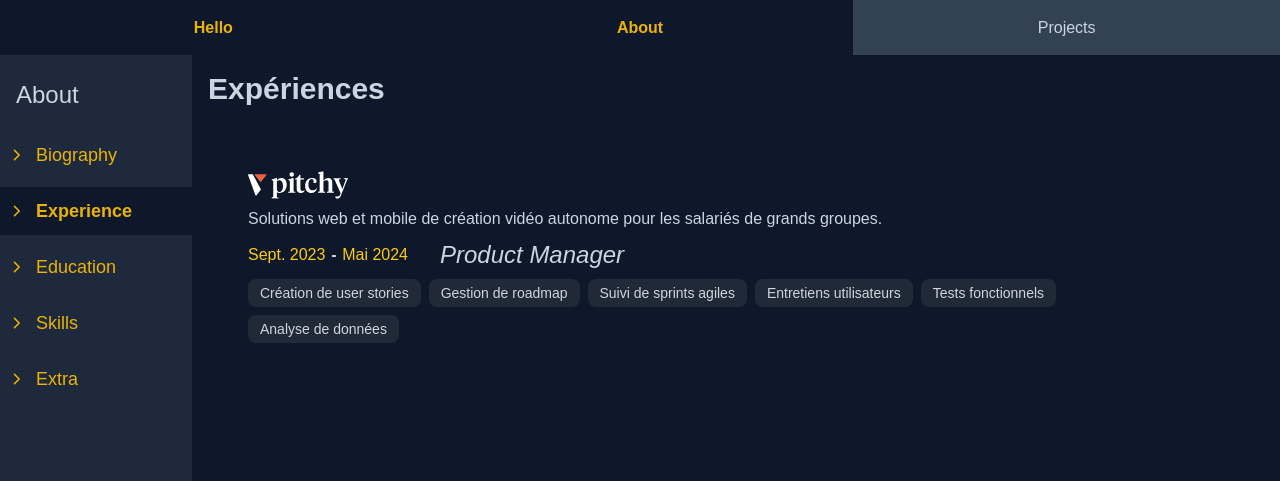
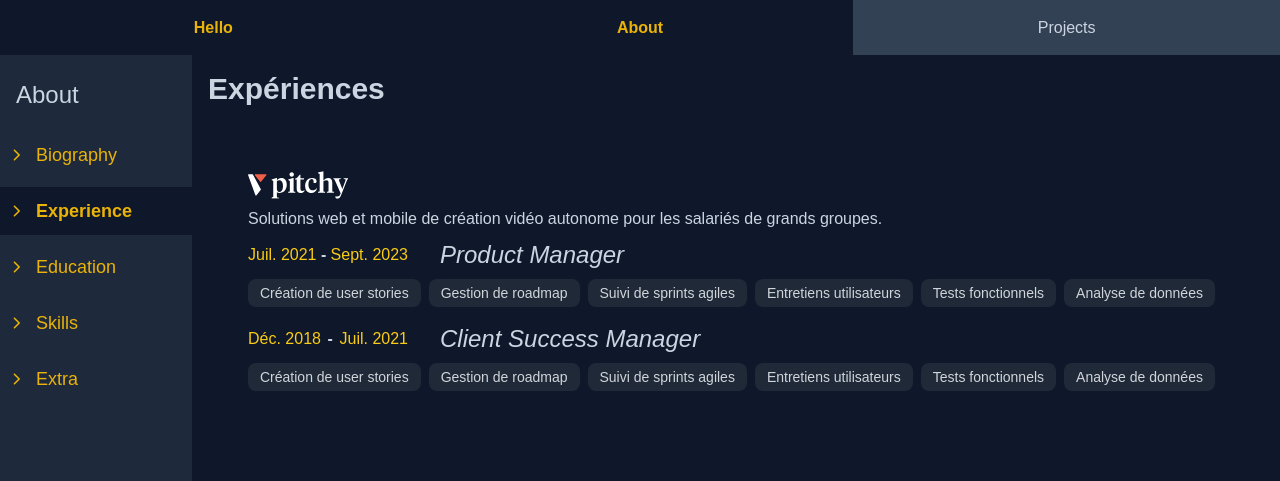
Before and after one commit to benKapl/portfolio-front, a Next.js app: page /about/experience in a window 1280 px wide. Shown: the top 481 px of the page. Built offline with nearby package versions, Linux system fonts and the light colour scheme; no server answers.

Commit message:
added props to Job component

```diff
--- a/src/app/(content)/about/experience/page.js
+++ b/src/app/(content)/about/experience/page.js
@@ -14,8 +14,7 @@ export default function Experience() {
             <h1 className={clsx(titleStyle, "text-3xl mb-6")}>Expériences</h1>
             <div className={allExpContainer}>
             {/* Component ? */}
-                <Company/>
-
+                <Company id="pitchy"/>
             </div>
         </section>
         )
--- a/src/app/components/company.js
+++ b/src/app/components/company.js
@@ -2,28 +2,26 @@
 import Image from "next/image";
 import Link from "next/link";
 import clsx from "clsx"
-import moment from "moment";
-import "moment/locale/fr"
-import { useState, useEffect } from "react";
+import { Job } from "@/app/components/job"
+import { jobs } from "../utils/experiencesContent";
 
 const backendUrl = process.env.NEXT_PUBLIC_BACKEND_URL
 
-export const Company = () => {
+export const Company = ({ id }) => {
 
-    moment.locale("fr")
+    const companyJobs = jobs.filter(data => (data.companyId == id)).map((data, index) => {
+       return (<Job
+                key={index}
+                category={data.category}
+                title={data.title}
+                start={data.startDate}
+                end={data.endDate}
+                />)
+    })
+
     const titleStyle = "text-slate-300 font-bold"
     const companyContainer = "flex flex-col w-full rounded-2xl p-6 bg-inherit bg-opacity-100 transition-all transform hover:scale-105 hover:shadow-xl hover:bg-slate-800 hover:bg-opacity-80";
     const companyDefContainer = "flex flex-col flex-start"
-    const jobContainer = "flex justify-start items-center w-full mb-2"
-    const dateContainer="flex justify-between items-center w-40"
-    const dateStyle = "text-yellow-400 "
-    const skillsContainer = "flex justify-start items-center max-w-[900px] gap-2 flex-wrap"
-    const skillStyle = "px-3 py-1 rounded-lg bg-gray-800 text-gray-300 text-xs sm:text-sm hover:bg-gray-700 transition";
-
-    const startDate = moment([2023, 8, 11]).format("MMM YYYY")
-    const fStartDate = startDate.charAt(0).toUpperCase() + startDate.slice(1);
-    const endDate = moment([2024, 4, 21]).format("MMM YYYY")
-    const fEndDate = endDate.charAt(0).toUpperCase() + endDate.slice(1);
 
     return (
         <div className={companyContainer}>
@@ -36,24 +34,7 @@ export const Company = () => {
                 </div>
                 <p className="text-slate-300 my-2">Solutions web et mobile de création vidéo autonome pour les salariés de grands groupes.</p>
             </div>
-                <div className={jobContainer}>
-                    <div className={dateContainer}>
-                        <p className={dateStyle}>{fStartDate}</p>
-                        <p className={titleStyle}> - </p>
-                        <p className={dateStyle}>{fEndDate}</p>
+            {companyJobs}
         </div>
-                    <h3 className={clsx("text-slate-300 text-2xl italic ml-8")}>Product Manager</h3>
-                </div>
-                <div className={skillsContainer}>
-                    <span className={skillStyle}>Création de user stories</span>
-                    <span className={skillStyle}>Gestion de roadmap </span>
-                    <span className={skillStyle}>Suivi de sprints agiles </span>
-                    <span className={skillStyle}>Entretiens utilisateurs </span>
-                    <span className={skillStyle}>Tests fonctionnels </span>
-                    <span className={skillStyle}>Analyse de données </span>
-
-                </div>
-            </div>
-
     )
 }
--- /dev/null
+++ b/src/app/components/job.js
@@ -0,0 +1,50 @@
+"use client";
+import clsx from "clsx"
+import moment from "moment";
+import "moment/locale/fr"
+
+const backendUrl = process.env.NEXT_PUBLIC_BACKEND_URL
+
+export const Job = ({
+    category,
+    title,
+    start,
+    end
+}) => {
+
+    moment.locale("fr")
+
+    console.log("start", start)
+    const container = "mb-4"
+    const titleStyle = "text-slate-300 font-bold"
+    const jobContainer = "flex justify-start items-center w-full mb-2"
+    const dateContainer="flex justify-between items-center w-40"
+    const dateStyle = "text-yellow-400 "
+    const skillsContainer = "flex justify-start items-center gap-2 flex-wrap"
+    const skillStyle = "px-3 py-1 rounded-lg bg-gray-800 text-gray-300 text-xs sm:text-sm hover:bg-gray-700 transition";
+
+    const startDate = moment(start).format("MMM YYYY")
+    const fStartDate = startDate.charAt(0).toUpperCase() + startDate.slice(1);
+    const endDate = moment(end).format("MMM YYYY")
+    const fEndDate = endDate.charAt(0).toUpperCase() + endDate.slice(1);
+
+    return (<div className={container}>
+                <div className={jobContainer}>
+                    <div className={dateContainer}>
+                        <p className={dateStyle}>{fStartDate}</p>
+                        <p className={titleStyle}> - </p>
+                        <p className={dateStyle}>{fEndDate}</p>
+                    </div>
+                    <h3 className={clsx("text-slate-300 text-2xl italic ml-8")}>{title.FR}</h3>
+                </div>
+                <div className={skillsContainer}>
+                    <span className={skillStyle}>Création de user stories</span>
+                    <span className={skillStyle}>Gestion de roadmap </span>
+                    <span className={skillStyle}>Suivi de sprints agiles </span>
+                    <span className={skillStyle}>Entretiens utilisateurs </span>
+                    <span className={skillStyle}>Tests fonctionnels </span>
+                    <span className={skillStyle}>Analyse de données </span>
+                </div>
+            </div>
+    )
+}
```
Lines whose indentation alone changed are shown as unchanged.
